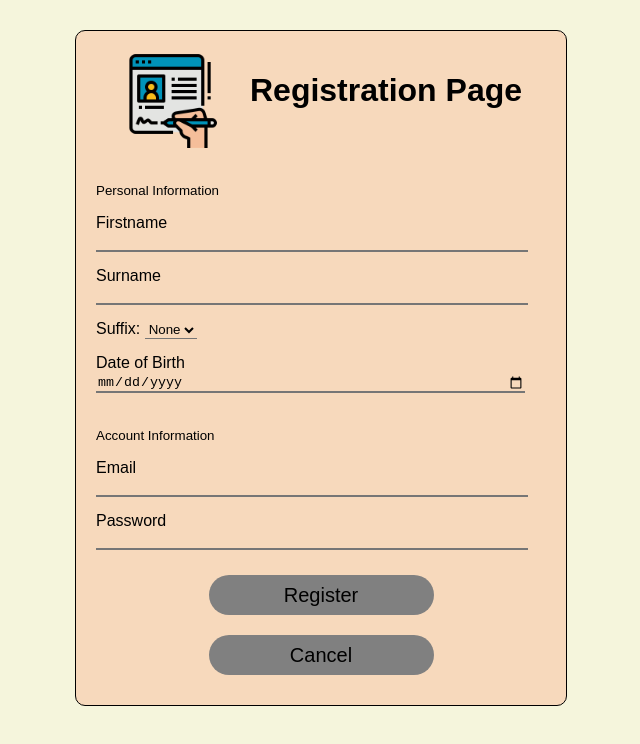
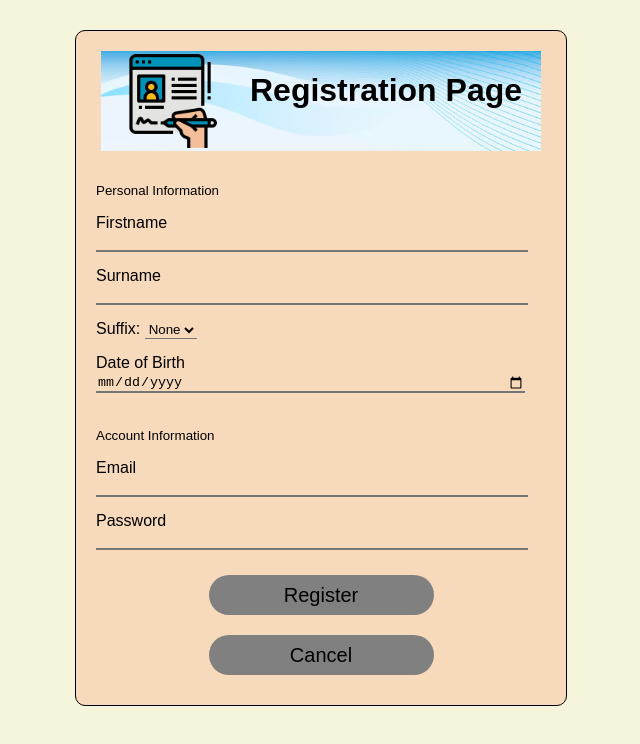
Before and after one commit to Lamzeez/RegistrationPage, a plain HTML site: page index.html in a window 1280 px wide. Shown: the whole page, without its empty margins (319-959 px from the left). Drawn offline with Linux system fonts and the light colour scheme.

Commit message:
Update regStyle.css

```diff
--- a/regStyle.css
+++ b/regStyle.css
@@ -14,7 +14,7 @@ body{
 	text-align: center;
 }
 #topArea{
-	background-image: url(IMAGES/background.jpg);
+	background-image: url(background.png);
 	background-size: cover;
 	display: flex;
 	justify-content: center;
```
